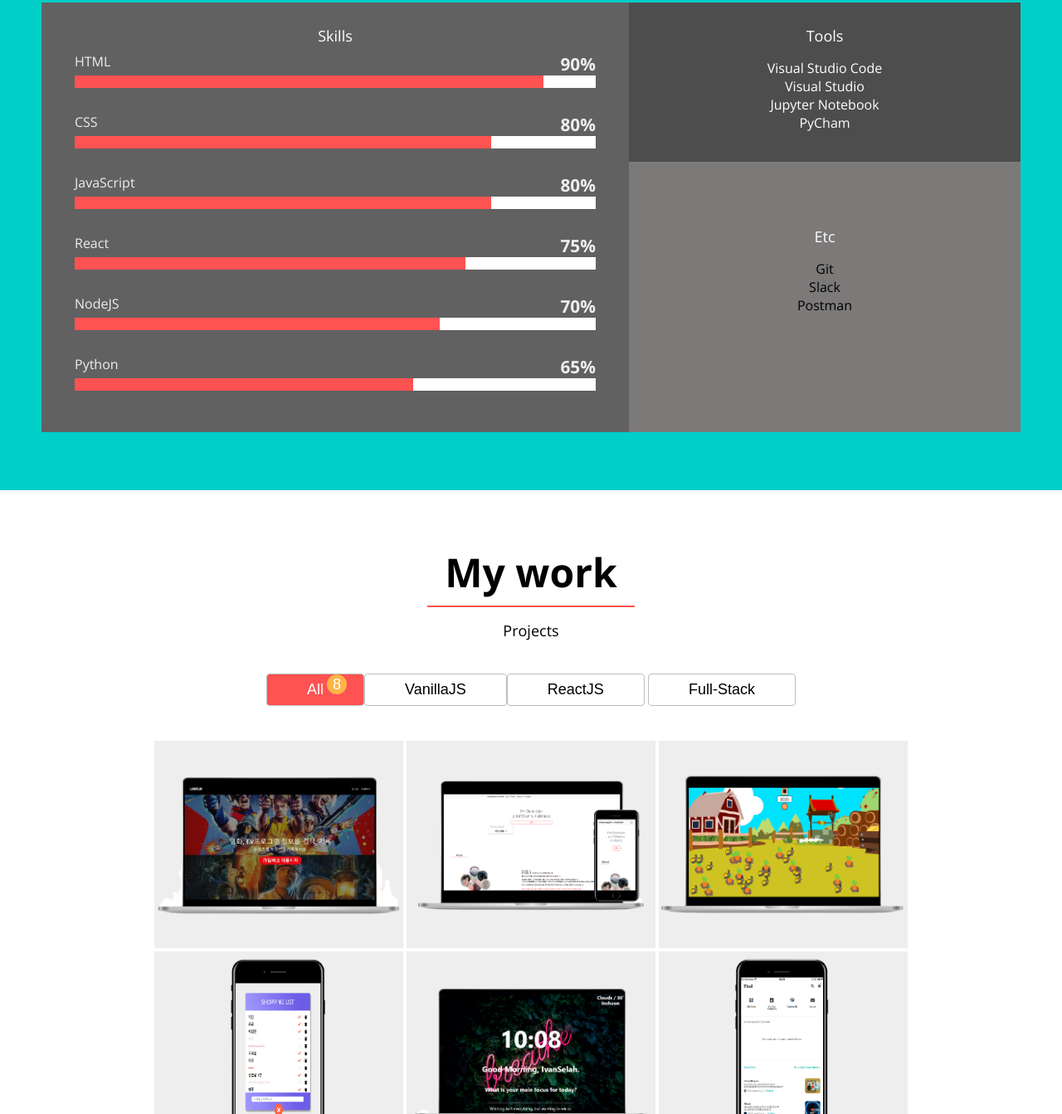
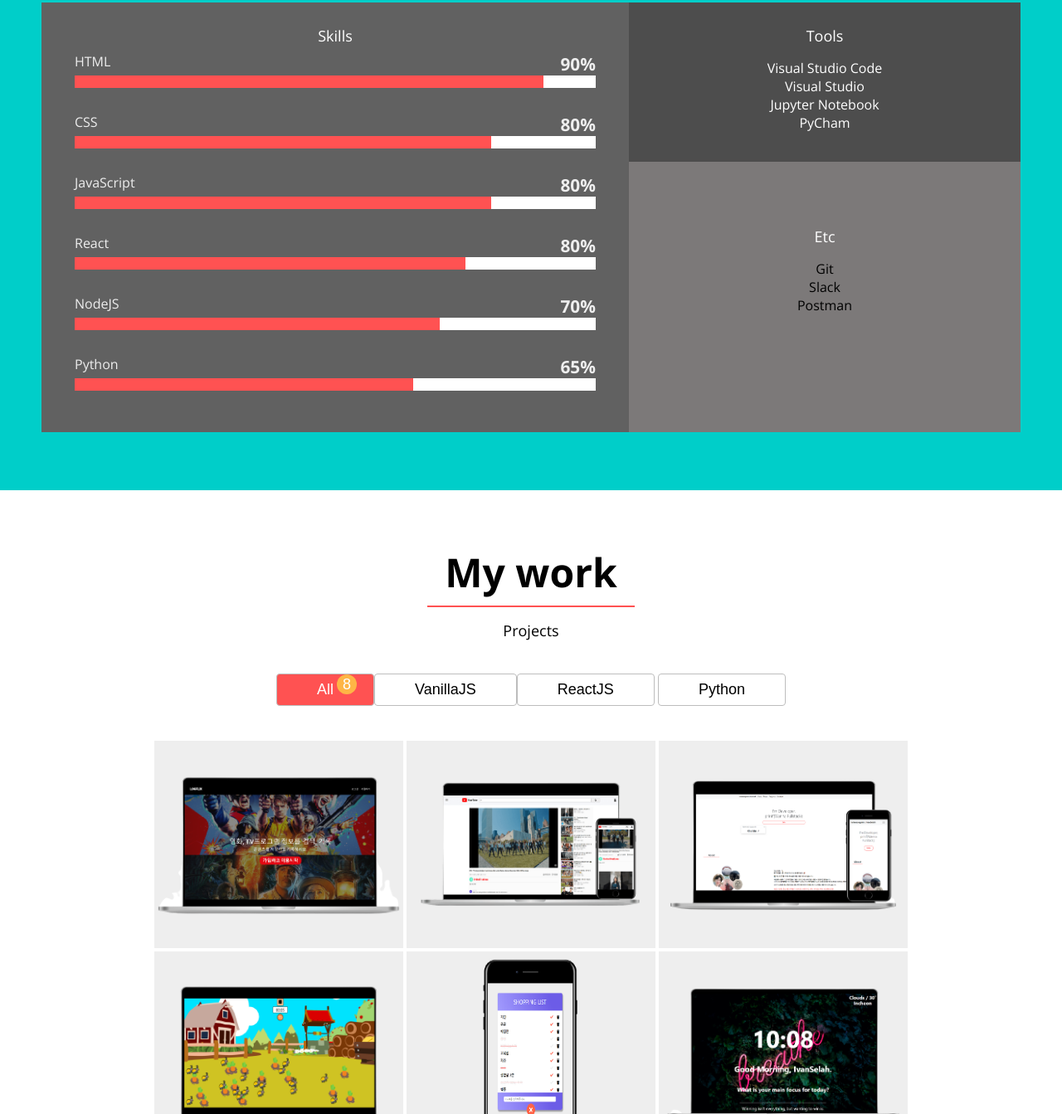
Before and after one commit to ivanselah/portfolio, a plain HTML site: page index.html in a window 1280 px wide. Shown: the part 1677-3020 px from the top of the page at 83% size. Drawn offline with nearby package versions, Linux system fonts and the light colour scheme.

Commit message:
project upload

```diff
--- a/index.html
+++ b/index.html
@@ -157,7 +157,7 @@
             <div class="skill">
               <div class="skill_description">
                 <span>React</span>
-                <span>75%</span>
+                <span>80%</span>
               </div>
               <div class="skill__bar">
                 <div class="skill__value" style="width: 75%"></div>
@@ -214,10 +214,10 @@
         ><button class="category__btn" data-filter="vanillajs">
           VanillaJS <span class="category__count">4</span></button
         ><button class="category__btn" data-filter="reactjs">
-          ReactJS <span class="category__count">1</span>
+          ReactJS <span class="category__count">3</span>
         </button>
         <button class="category__btn" data-filter="full-stack">
-          Full-Stack <span class="category__count">3</span>
+          Python <span class="category__count">2</span>
         </button>
       </div>
 
@@ -226,7 +226,7 @@
           href="https://github.com/hahmsongmin/react-movieslog"
           class="project"
           target="_blank"
-          data-type="full-stack"
+          data-type="reactjs"
         >
           <img
             class="project__img"
@@ -236,6 +236,22 @@
           <div class="project__description">
             <h3>Logflix Site</h3>
             <span>React,Express,NodeJS</span>
+          </div>
+        </a>
+        <a
+          href="https://github.com/hahmsongmin/yourtube"
+          class="project"
+          target="_blank"
+          data-type="reactjs"
+        >
+          <img
+            class="project__img"
+            src="imgs/projects/yourtube.png"
+            alt="yourtube"
+          />
+          <div class="project__description">
+            <h3>YourTube</h3>
+            <span>React,PostCss</span>
           </div>
         </a>
         <a
```
Also changed, not shown: imgs/projects/yourtube.png (added).
